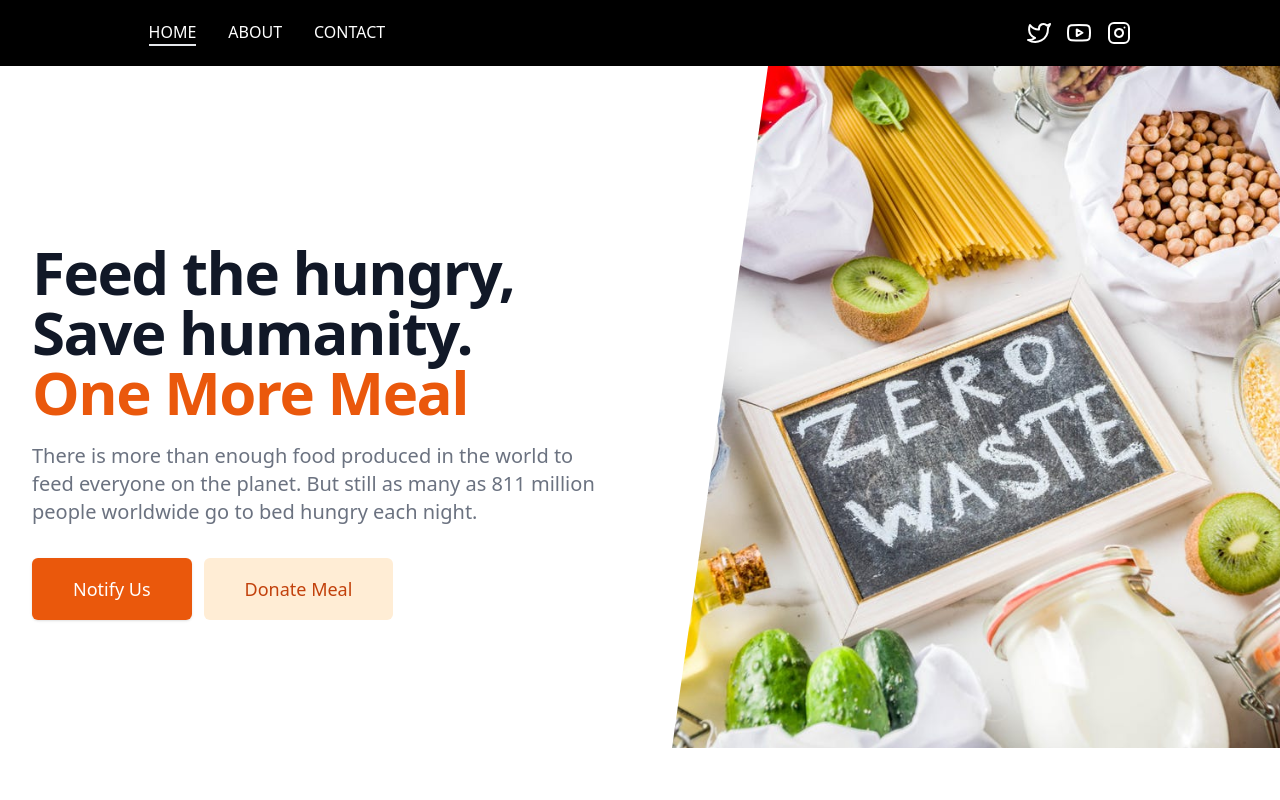
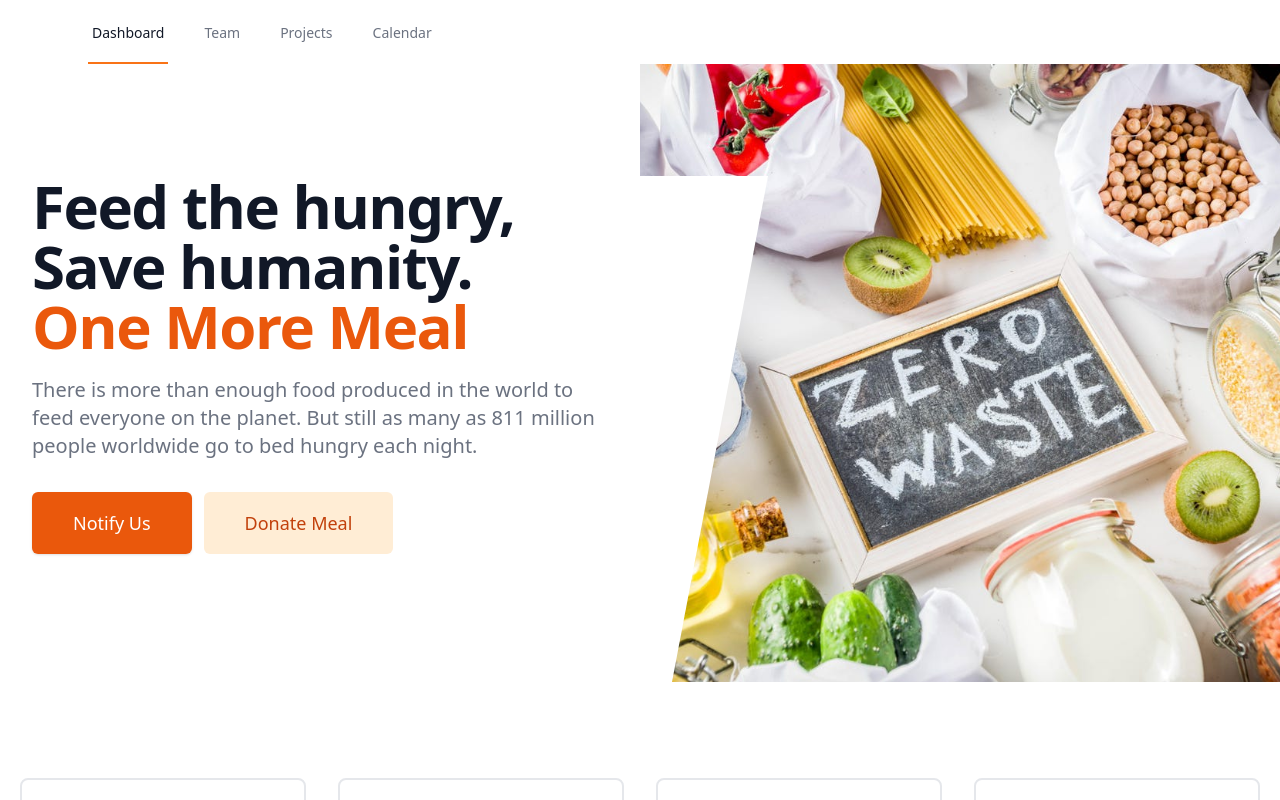
Before and after one commit to HackingThisWorld/OneMoreMeal, a Next.js app: page / in a window 1280 px wide. Shown: the top 800 px of the page. Built offline with nearby package versions, Linux system fonts and the light colour scheme.

Commit message:
sam commit

```diff
--- a/components/Hero.tsx
+++ b/components/Hero.tsx
@@ -24,7 +24,7 @@ export default function Hero() {
             <polygon points="50,0 100,0 50,100 0,100" />
           </svg>
 
-          <Popover>
+          {/* <Popover>
             <div className="relative pt-6 px-4 sm:px-6 lg:px-8">
               <nav
                 className="relative flex items-center justify-between sm:h-10 lg:justify-start"
@@ -42,7 +42,7 @@ export default function Hero() {
                 </div>
               </nav>
             </div>
-          </Popover>
+          </Popover> */}
 
           <main className="mt-10 mx-auto max-w-7xl px-4 sm:mt-12 sm:px-6 md:mt-16 lg:mt-20 lg:px-8 xl:mt-28">
             <div className="sm:text-center lg:text-left">
--- a/components/Navbar.tsx
+++ b/components/Navbar.tsx
@@ -1,70 +1,162 @@
-import React, { FC } from 'react';
-import { useRouter } from 'next/router';
-import Link from 'next/link';
-import { FiTwitter, FiYoutube, FiInstagram } from 'react-icons/fi';
+import Logo from "../Assets/logo.png";
 
-const Navbar: FC = () => {
-  const router = useRouter();
+import { Fragment } from "react";
+import { Disclosure, Menu, Transition } from "@headlessui/react";
+import { BellIcon, MenuIcon, XIcon } from "@heroicons/react/outline";
 
+function classNames(...classes) {
+  return classes.filter(Boolean).join(" ");
+}
+
+export default function Navbar() {
   return (
+    <Disclosure as="nav" className="bg-white shadow">
+      {({ open }) => (
         <>
-      <nav className="max-w-full py-5 flex w-screen justify-around items-center text-white bg-black px-6">
-        <div className="items flex gap-8">
-          <Link href={`/`}>
+          <div className="max-w-7xl mx-auto px-4 sm:px-6 lg:px-8">
+            <div className="flex justify-between h-16">
+              <div className="flex">
+                <div className="flex-shrink-0 flex items-center">
+                  <img
+                    className="block lg:hidden h-8 w-auto text-black"
+                    src={Logo.src}
+                    alt="Workflow"
+                  />
+                  <img
+                    className="hidden lg:block h-8 w-auto"
+                    src={Logo.src}
+                    alt="Workflow"
+                  />
+                </div>
+                <div className="hidden sm:ml-6 sm:flex sm:space-x-8">
+                  {/* Current: "border-orange-500 text-gray-900", Default: "border-transparent text-gray-500 hover:border-gray-300 hover:text-gray-700" */}
                   <a
-              className={`${
-                router.pathname === '/'
-                  ? 'border-b-2'
-                  : 'hover-underline-animation'
-              }`}
+                    href="#"
+                    className="border-orange-500 text-gray-900 inline-flex items-center px-1 pt-1 border-b-2 text-sm font-medium"
                   >
-              HOME
+                    Dashboard
                   </a>
-          </Link>
-          <Link href="/about">
                   <a
-              className={`${
-                router.pathname === '/about'
-                  ? 'border-b-2'
-                  : 'hover-underline-animation'
-              }`}
+                    href="#"
+                    className="border-transparent text-gray-500 hover:border-gray-300 hover:text-gray-700 inline-flex items-center px-1 pt-1 border-b-2 text-sm font-medium"
                   >
-              ABOUT
+                    Team
                   </a>
-          </Link>
-          <Link href="/contact">
                   <a
-              className={`${
-                router.pathname === '/contact'
-                  ? 'border-b-2'
-                  : 'hover-underline-animation'
-              }`}
+                    href="#"
+                    className="border-transparent text-gray-500 hover:border-gray-300 hover:text-gray-700 inline-flex items-center px-1 pt-1 border-b-2 text-sm font-medium"
                   >
-              CONTACT
+                    Projects
                   </a>
-          </Link>
-        </div>
-
-        <div className="w-36">{/* <img alt="AOD logo" src={AOD.src} /> */}</div>
-
-        <div className="flex text-2xl gap-4">
-          <div className="cursor-pointer">
-            <FiTwitter />
-          </div>
-          <div className="cursor-pointer">
-            <a href="#" target="_blank" rel="noreferrer">
-              <FiYoutube />
-            </a>
-          </div>
-          <div className="cursor-pointer">
-            <a href="#" target="_blank" rel="noreferrer">
-              <FiInstagram />
+                  <a
+                    href="#"
+                    className="border-transparent text-gray-500 hover:border-gray-300 hover:text-gray-700 inline-flex items-center px-1 pt-1 border-b-2 text-sm font-medium"
+                  >
+                    Calendar
                   </a>
                 </div>
               </div>
-      </nav>
+              <div className="hidden sm:ml-6 sm:flex sm:items-center">
+                {/* Profile dropdown */}
+                <Menu as="div" className="ml-3 relative">
+                  <Transition
+                    as={Fragment}
+                    enter="transition ease-out duration-200"
+                    enterFrom="transform opacity-0 scale-95"
+                    enterTo="transform opacity-100 scale-100"
+                    leave="transition ease-in duration-75"
+                    leaveFrom="transform opacity-100 scale-100"
+                    leaveTo="transform opacity-0 scale-95"
+                  >
+                    <Menu.Items className="origin-top-right absolute right-0 mt-2 w-48 rounded-md shadow-lg py-1 bg-white ring-1 ring-black ring-opacity-5 focus:outline-none">
+                      <Menu.Item>
+                        {({ active }) => (
+                          <a
+                            href="#"
+                            className={classNames(
+                              active ? "bg-gray-100" : "",
+                              "block px-4 py-2 text-sm text-gray-700"
+                            )}
+                          >
+                            Your Profile
+                          </a>
+                        )}
+                      </Menu.Item>
+                      <Menu.Item>
+                        {({ active }) => (
+                          <a
+                            href="#"
+                            className={classNames(
+                              active ? "bg-gray-100" : "",
+                              "block px-4 py-2 text-sm text-gray-700"
+                            )}
+                          >
+                            Settings
+                          </a>
+                        )}
+                      </Menu.Item>
+                      <Menu.Item>
+                        {({ active }) => (
+                          <a
+                            href="#"
+                            className={classNames(
+                              active ? "bg-gray-100" : "",
+                              "block px-4 py-2 text-sm text-gray-700"
+                            )}
+                          >
+                            Sign out
+                          </a>
+                        )}
+                      </Menu.Item>
+                    </Menu.Items>
+                  </Transition>
+                </Menu>
+              </div>
+              <div className="-mr-2 flex items-center sm:hidden">
+                {/* Mobile menu button */}
+                <Disclosure.Button className="inline-flex items-center justify-center p-2 rounded-md text-gray-400 hover:text-gray-500  focus:outline-none">
+                  <span className="sr-only">Open main menu</span>
+                  {open ? (
+                    <XIcon className="block h-6 w-6" aria-hidden="true" />
+                  ) : (
+                    <MenuIcon className="block h-6 w-6" aria-hidden="true" />
+                  )}
+                </Disclosure.Button>
+              </div>
+            </div>
+          </div>
+
+          <Disclosure.Panel className="sm:hidden">
+            <div className="pt-2 pb-3 space-y-1">
+              {/* Current: "bg-orange-50 border-orange-500 text-orange-700", Default: "border-transparent text-gray-500 hover:bg-gray-50 hover:border-gray-300 hover:text-gray-700" */}
+              <a
+                href="#"
+                className="bg-orange-50 border-orange-500 text-orange-700 block pl-3 pr-4 py-2 border-l-4 text-base font-medium"
+              >
+                Dashboard
+              </a>
+              <a
+                href="#"
+                className="border-transparent text-gray-500 hover:bg-gray-50 hover:border-gray-300 hover:text-gray-700 block pl-3 pr-4 py-2 border-l-4 text-base font-medium"
+              >
+                Team
+              </a>
+              <a
+                href="#"
+                className="border-transparent text-gray-500 hover:bg-gray-50 hover:border-gray-300 hover:text-gray-700 block pl-3 pr-4 py-2 border-l-4 text-base font-medium"
+              >
+                Projects
+              </a>
+              <a
+                href="#"
+                className="border-transparent text-gray-500 hover:bg-gray-50 hover:border-gray-300 hover:text-gray-700 block pl-3 pr-4 py-2 border-l-4 text-base font-medium"
+              >
+                Calendar
+              </a>
+            </div>
+          </Disclosure.Panel>
         </>
+      )}
+    </Disclosure>
   );
-};
-
-export default Navbar;
+}
--- a/styles/globals.css
+++ b/styles/globals.css
@@ -21,7 +21,7 @@
   height: 2px;
   bottom: 0;
   left: 0;
-  background-color: white;
+  background-color: black;
   transform-origin: bottom right;
   transition: transform 0.25s ease-out;
 }
```
Also changed, not shown: Assets/logo.png (added). Lines whose indentation alone changed are shown as unchanged.
